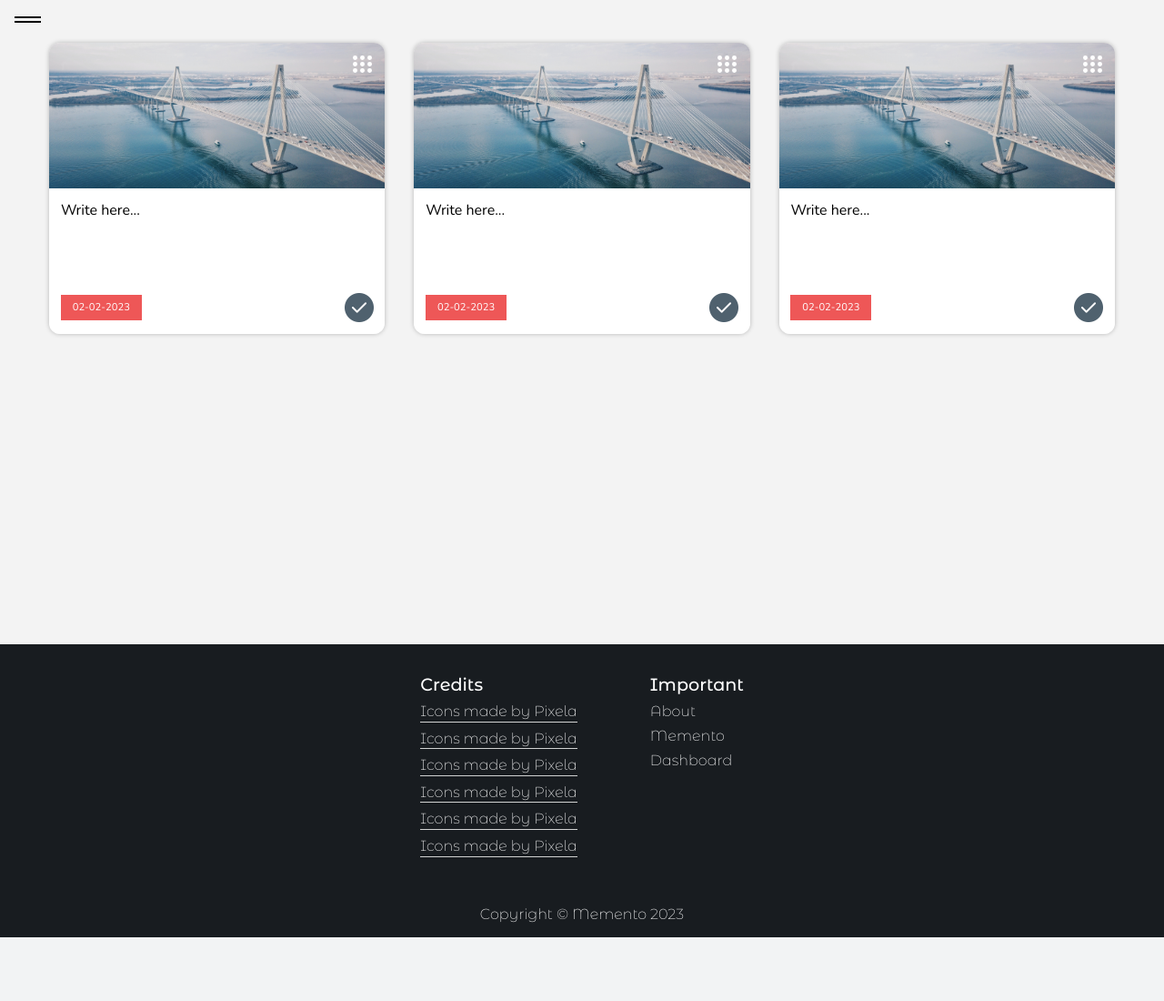
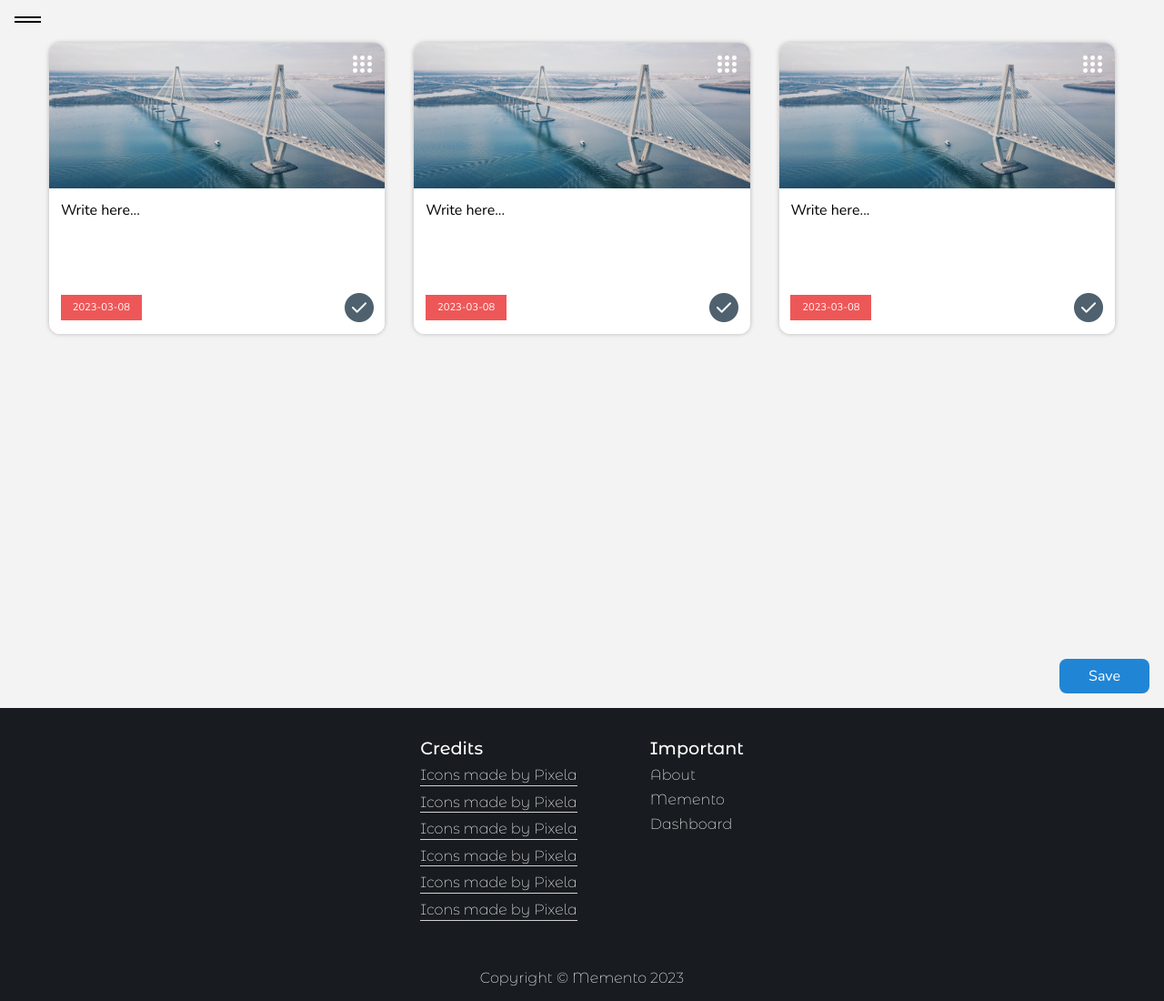
Before and after one commit to TharushaDammith/Memento, a Flask app: page /dashboard in a window 1280 px wide. Shown: the part 92-1192 px from the top of the page at 91% size. Before the commit the page ends 1122 px from the top, so only its background shows below. Run offline with Flask 2, Linux system fonts and the light colour scheme.

Commit message:
fix dashboard date functionality

```diff
--- a/main.py
+++ b/main.py
@@ -1,11 +1,12 @@
+from datetime import datetime
 from flask import Flask, render_template, request, redirect, url_for, flash
 from flask_login import LoginManager, login_user, login_required, UserMixin, logout_user, current_user
 from flask_sqlalchemy import SQLAlchemy
-import random
 from send_mail import SendMail
 from sqlalchemy.exc import IntegrityError
 from string import ascii_lowercase
 from werkzeug.security import generate_password_hash, check_password_hash
+import random
 
 
 def generate_verification_key(user):
@@ -151,7 +152,7 @@ def verify_email():
 
 @app.route("/dashboard")
 def dashboard():
-    return render_template("dashboard.html")
+    return render_template("dashboard.html", today=datetime.now().strftime("%Y-%m-%d"))
 
 
 @app.route("/settings")
@@ -163,7 +164,7 @@ def settings():
 @app.route("/notes")
 @login_required
 def notes():
-    return render_template("notes.html")
+    return render_template("images.html")
 
 
 @app.route("/calender")
--- a/static/css/dashboard.css
+++ b/static/css/dashboard.css
@@ -1,4 +1,17 @@
 @import url("https://cdn.jsdelivr.net/npm/bootstrap-icons@1.10.3/font/bootstrap-icons.css");
+
+input[type="date"]::-webkit-calendar-picker-indicator {
+    background: transparent;
+    bottom: 0;
+    color: transparent;
+    cursor: pointer;
+    height: auto;
+    left: 0;
+    position: absolute;
+    right: 0;
+    top: 0;
+    width: auto;
+}
 
 #Dashboard {
     display: flex;
@@ -214,6 +227,7 @@ textarea {
 
 .item-text {
     color: black;
+    text-align: center;
 }
 
 .note-content {
@@ -238,14 +252,30 @@ textarea {
     height: 2rem;
 }
 
-.date {
+.checkmark-input {
+    display: none;
+}
+
+.date-box {
+    position: relative;
+}
+
+.date-clone {
     background-color: rgb(238, 87, 87);
     color: white;
-    cursor: pointer;
     font-size: .7rem;
     padding: .4rem .8rem;
     height: fit-content;
     width: fit-content;
+}
+
+.date {
+    cursor: pointer;
+    opacity: 0;
+    position: absolute;
+    width: 100%;
+    height: 100%;
+    top: 0;
 }
 
 @media (max-width: 850px) {
@@ -274,6 +304,25 @@ textarea {
     }
 }
 
+.save-box {
+    display: flex;
+    justify-content: end;
+    padding: 1rem;
+}
+
+.save {
+    background-color: rgb(33, 133, 213);
+    border: none;
+    border-radius: 8px;
+    color: white;
+    cursor: pointer;
+    font-size: 1rem;
+    font-family: "Nunito", sans-serif;
+    padding: .5rem 2rem;
+}
+.save:active {
+    background-color: rgb(26, 106, 170);
+}
 
 .dark-bg {
     background-color: rgb(48, 56, 65);
--- a/static/js/dashboard.js
+++ b/static/js/dashboard.js
@@ -32,8 +32,12 @@ var note_boiler_light = `<div class="note">
     <div class="note-content box">
         <textarea class="note-text txt">Write here...</textarea>
         <div class="note-options">
-            <div class="date">02-02-2023</div>
+            <div class="date-box">
+                <div class="date-clone"></div>
+                <input class="date" type="date">
+            </div>
             <img class="checkmark" src="static/icons/correct.png" onclick="MarkAsChecked(this)">
+            <input class="checkmark-input" name="checkmark">
         </div>
     </div>
 </div>`
@@ -67,8 +71,12 @@ var note_boiler_dark = `<div class="note">
     <div class="note-content box dark-box">
         <textarea class="note-text txt color-white">Write here...</textarea>
         <div class="note-options">
-            <div class="date">02-02-2023</div>
+            <div class="date-box">
+                <div class="date-clone"></div>
+                <input class="date" type="date">
+            </div>
             <img class="checkmark" src="static/icons/correct.png" onclick="MarkAsChecked(this)">
+            <input class="checkmark-input" name="checkmark">
         </div>
     </div>
 </div>`
@@ -83,6 +91,11 @@ var note_boiler_dark = `<div class="note">
     }
 
     FixHeight();
+
+    last_input = Array.from(document.querySelectorAll('.date')).at(-1);
+    last_div = Array.from(document.querySelectorAll('.date-clone')).at(-1);
+
+    InitDate(last_input, last_div);
 }
 
 var create_btn = document.querySelectorAll('.create');
@@ -123,14 +136,19 @@ function DeleteMenu(elem) {
 // CHECKMARK
 
 function MarkAsChecked(elem) {
+    all_checkmarks = Array.from(document.querySelectorAll('.checkmark'));
+    index = all_checkmarks.indexOf(elem)
+    check_input = document.querySelectorAll('.checkmark-input')[index];
+
     if (elem.src.split('/').at(-1) == 'correct.png') {
         elem.src = "static/icons/correct-clicked.png";
+        check_input.value = "True";
     }
     else {
         elem.src = 'static/icons/correct.png';
+        check_input.value = "False";
     }
 }
-
 
 
 // DASHBOARD HEIGHT
@@ -195,6 +213,7 @@ function HideCacheBox() {
 var light = document.querySelector('.light');
 var dark = document.querySelector('.dark');
 
+try {
     dark.addEventListener('click', () => {
         DarkMode();
     });
@@ -202,15 +221,24 @@ dark.addEventListener('click', () => {
     light.addEventListener('click', () => {
         LightMode();
     });
+}
+catch {
+    //pass
+}
+
+
 
 function DarkMode() {
-    var dashboard = document.querySelector('#Dashboard');
+    var bg = document.querySelectorAll('.bg');
     var hr = document.querySelectorAll('hr');
     var sidebar = document.querySelector('.sidebar');
     var txt = document.querySelectorAll('.txt');
     var box = document.querySelectorAll('.box');
 
-    dashboard.classList.add('dark-bg');
+    bg.forEach((item) => {
+        item.classList.add('dark-bg');
+    });
+
     sidebar.classList.add('dark-sidebar');
 
     hr.forEach((item) => {
@@ -227,13 +255,16 @@ function DarkMode() {
 }
 
 function LightMode() {
-    var dashboard = document.querySelector('#Dashboard');
+    var bg = document.querySelectorAll('.bg');
     var hr = document.querySelectorAll('hr');
     var sidebar = document.querySelector('.sidebar');
     var txt = document.querySelectorAll('.txt');
     var box = document.querySelectorAll('.box');
 
-    dashboard.classList.remove('dark-bg');
+    bg.forEach((item) => {
+        item.classList.remove('dark-bg');
+    });
+
     sidebar.classList.remove('dark-sidebar');
 
     hr.forEach((item) => {
@@ -257,3 +288,46 @@ function RedirectToNote() {
     goto_url = window.location.href.replace("dashboard", "notes");
     window.location.replace(goto_url);
 }
+
+
+// Date Selector
+
+var today = document.querySelector('.date-clone').getAttribute('data-value');
+const red = "rgb(238, 87, 87)";
+const yellow = "rgb(238, 223, 87)";
+const green = "rgb(113, 191, 135)";
+
+
+date_clone = document.querySelectorAll('.date-clone');
+date = document.querySelectorAll('.date');
+
+for (i=0; i<date.length; i++) {
+    InitDate(date[i], date_clone[i]);
+}
+
+function InitDate(date_input, display_div) {
+    display_div.innerHTML = today;
+
+    date_input.addEventListener('input', () => {
+        display_div.innerHTML = date_input.value;
+        PickColor(display_div);
+    });
+}
+
+function PickColor(elem) {
+    limits = document.querySelectorAll('.date-clone')[1].getAttribute('data-value').split(';').map(Number);
+
+    current_date = Number(today.split('-').join(''));
+    exp_date = Number(elem.textContent.split('-').join(''));
+    diff = exp_date - current_date;
+
+    if (diff <= limits[0]) {
+        elem.style.backgroundColor = red;
+    }
+    else if (diff < limits[1]) {
+        elem.style.backgroundColor = yellow;
+    }
+    else {
+        elem.style.backgroundColor = green;
+    }
+}
--- a/templates/dashboard.html
+++ b/templates/dashboard.html
@@ -15,12 +15,12 @@
     </head>
     <body>
         {% if current_user.is_authenticated %}
-        {% include "navbar-loggedin.html" %}
+            {% include "navbar-loggedin.html" %}
         {% else %}
-        {% include "navbar-initial.html" %}
+            {% include "navbar-initial.html" %}
         {% endif %}
 
-        <section id="Dashboard" class="const-height">
+        <section id="Dashboard" class="const-height bg">
             <div class="side-menu" onclick="Sidebar()">
                 <hr class="side-hr">
                 <hr class="side-hr">
@@ -61,7 +61,7 @@
                         </div></div>
                     <ul class="note-list">
                         <li class="note-item note-link box" onclick="RedirectToNote()">
-                            <p class="item-text txt">Open</p>
+                            <p class="item-text txt">New image</p>
                         </li>
                         <li class="note-item note-delete box" onclick="DeleteMenu(this)">
                             <p class="item-text txt">Delete</p>
@@ -69,10 +69,14 @@
                     </ul>
                 </div>
                 <div class="note-content box">
-                    <textarea class="note-text txt" autofocus>Write here...</textarea>
+                    <textarea class="note-text txt" name="description" autofocus>Write here...</textarea>
                     <div class="note-options">
-                        <div class="date">02-02-2023</div>
+                        <div class="date-box">
+                            <div class="date-clone" data-value="{{ today }}"></div>
+                            <input class="date" type="date">
+                        </div>
                         <img class="checkmark" src="{{ url_for('static', filename='icons/correct.png') }}" onclick="MarkAsChecked(this)">
+                        <input class="checkmark-input" name="checkmark">
                     </div>
                 </div>
             </div>
@@ -104,10 +108,14 @@
                         </li>
                     </ul>
                 <div class="note-content box">
-                    <textarea class="note-text txt" autofocus>Write here...</textarea>
+                    <textarea class="note-text txt" name="description" autofocus>Write here...</textarea>
                     <div class="note-options">
-                        <div class="date">02-02-2023</div>
+                        <div class="date-box">
+                            <div class="date-clone" data-value="3;7"></div>
+                            <input class="date" name="date" type="date">
+                        </div>
                         <img class="checkmark" src="{{ url_for('static', filename='icons/correct.png') }}" onclick="MarkAsChecked(this)">
+                        <input class="checkmark-input" name="checkmark">
                     </div>
                 </div>
             </div>
@@ -139,10 +147,14 @@
                     </ul>
                 </div>
                 <div class="note-content box">
-                    <textarea class="note-text txt" autofocus>Write here...</textarea>
+                    <textarea class="note-text txt" name="description" autofocus>Write here...</textarea>
                     <div class="note-options">
-                        <div class="date">02-02-2023</div>
+                        <div class="date-box">
+                            <div class="date-clone"></div>
+                            <input class="date" type="date">
+                        </div>
                         <img class="checkmark" src="{{ url_for('static', filename='icons/correct.png') }}" onclick="MarkAsChecked(this)">
+                        <input class="checkmark-input" name="checkmark">
                     </div>
                 </div>
             </div>
@@ -154,6 +166,14 @@
                 <textarea class="cache-txt txt" placeholder="The cache gets deleted when the tab is closed." onclick="this.focus();"></textarea>
             </div>
         </section>
+
+        <form class="save-box bg" action="{{ url_for('dashboard') }}" method="POST">
+            {% if current_user.is_authenticated %}
+            <button class="save" type="submit">Save</button>
+            {% else %}
+            <a class="save" href="{{ url_for('login') }}" target="_blank">Save</a>
+            {% endif %}
+        </form>
 
         <footer>
             {% include "footer.html" %}
```
Also changed, not shown: templates/about.html (+12 -8 lines). Lines whose indentation alone changed are shown as unchanged.
